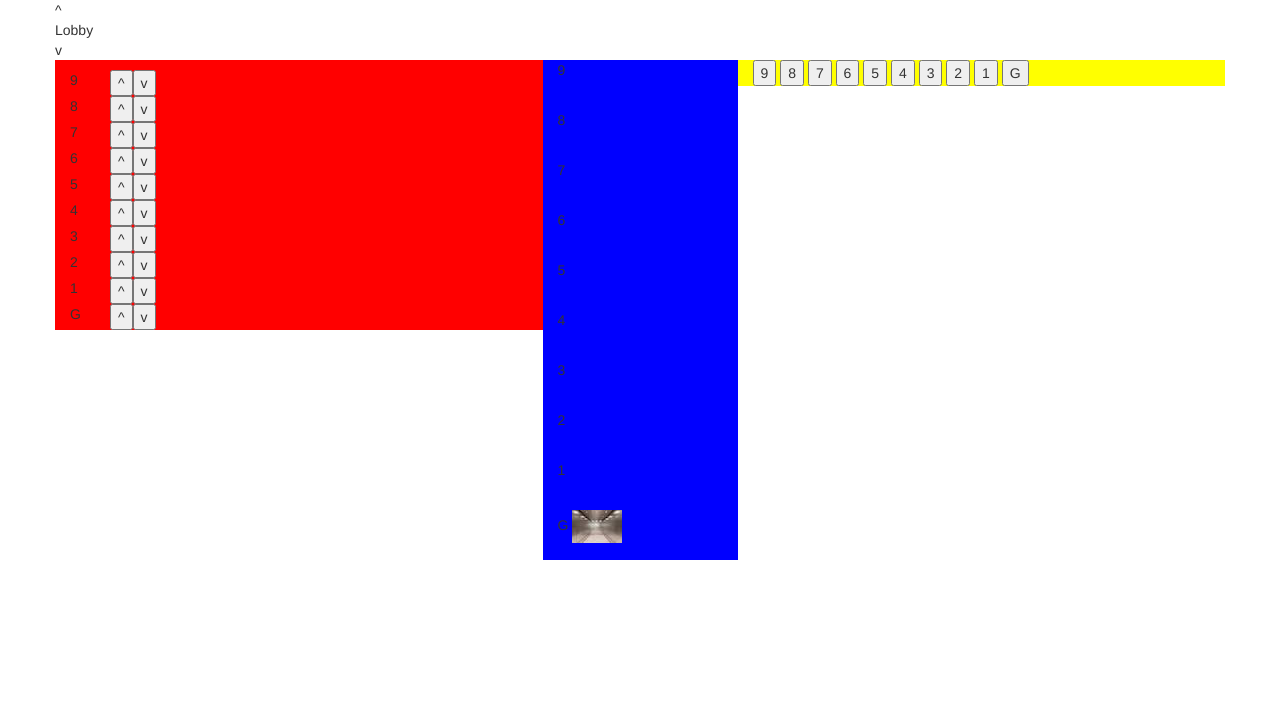
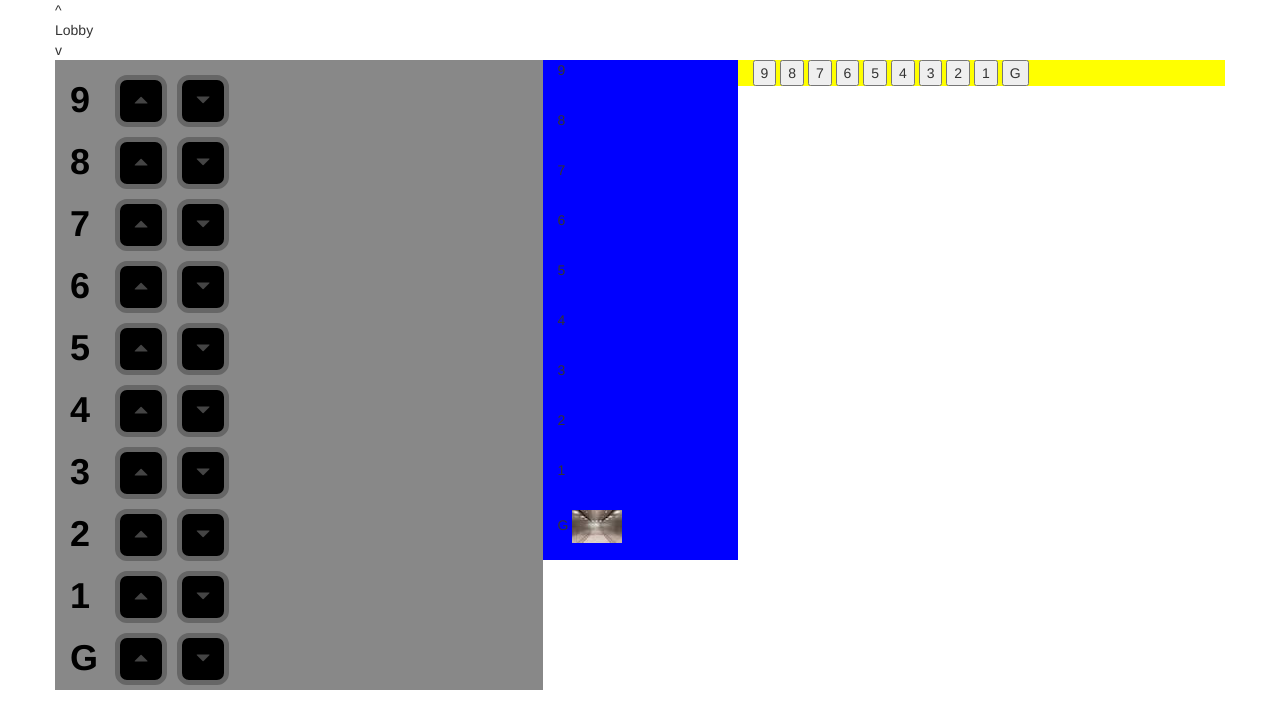
Before and after one commit to nnedevn/elevator, a website: page app/index.html in a window 1280 px wide. Drawn offline with nearby package versions, Linux system fonts and the light colour scheme.

Commit message:
Adds glyphicons and new CSS for Elevator Panel.

```diff
--- a/app/index.html
+++ b/app/index.html
@@ -3,17 +3,16 @@
 
   <head>
     <meta charset="UTF-8">
-    <title></title>
+    <title>Nick Nedev | Elevator Challenge</title>
     <script src="https://ajax.googleapis.com/ajax/libs/jquery/2.1.1/jquery.min.js"></script>
     <link rel="stylesheet"
-      href="https://maxcdn.bootstrapcdn.com/bootstrap/3.2.0/css/bootstrap.min.css">
+      href="https://maxcdn.bootstrapcdn.com/bootstrap/3.3.6/css/bootstrap.min.css">
     <script src="https://cdnjs.cloudflare.com/ajax/libs/modernizr/2.8.2/modernizr.min.js"></script>
     <link rel="stylesheet"
       href="styles/styles.css" />
   </head>
 
   <body>
-
 
     <div class="container">
 
@@ -29,80 +28,120 @@
           <div class="floor-panel-control">
             <span class="floor-panel-label">9</span>
             <ul>
-              <li><button value="9">^</button></li>
-              <li><button value="9">v</button></li>
+              <li>
+                <button value="9"><span class="glyphicon glyphicon-triangle-top" aria-hidden="true"></span></button>
+              </li>
+              <li>
+                <button value="9"><span class="glyphicon glyphicon-triangle-bottom" aria-hidden="true"></span></button>
+              </li>
             </ul>
           </div>
 
           <div class="floor-panel-control">
             <span class="floor-panel-label">8</span>
             <ul>
-              <li><button value="8">^</button></li>
-              <li><button value="8">v</button></li>
+              <li>
+                <button value="8"><span class="glyphicon glyphicon-triangle-top" aria-hidden="true"></span></button>
+              </li>
+              <li>
+                <button value="8"><span class="glyphicon glyphicon-triangle-bottom" aria-hidden="true"></span></button>
+              </li>
             </ul>
           </div>
 
           <div class="floor-panel-control">
             <span class="floor-panel-label">7</span>
             <ul>
-              <li><button value="7">^</button></li>
-              <li><button value="7">v</button></li>
+              <li>
+                <button value="7"><span class="glyphicon glyphicon-triangle-top" aria-hidden="true"></span></button>
+              </li>
+              <li>
+                <button value="7"><span class="glyphicon glyphicon-triangle-bottom" aria-hidden="true"></span></button>
+              </li>
             </ul>
           </div>
 
           <div class="floor-panel-control">
             <span class="floor-panel-label">6</span>
             <ul>
-              <li><button value="6">^</button></li>
-              <li><button value="6">v</button></li>
+              <li>
+                <button value="6"><span class="glyphicon glyphicon-triangle-top" aria-hidden="true"></span></button>
+              </li>
+              <li>
+                <button value="6"><span class="glyphicon glyphicon-triangle-bottom" aria-hidden="true"></span></button>
+              </li>
             </ul>
           </div>
 
           <div class="floor-panel-control">
             <span class="floor-panel-label">5</span>
             <ul>
-              <li><button value="5">^</button></li>
-              <li><button value="5">v</button></li>
+              <li>
+                <button value="5"><span class="glyphicon glyphicon-triangle-top" aria-hidden="true"></span></button>
+              </li>
+              <li>
+                <button value="5"><span class="glyphicon glyphicon-triangle-bottom" aria-hidden="true"></span></button>
+              </li>
             </ul>
           </div>
 
           <div class="floor-panel-control">
             <span class="floor-panel-label">4</span>
             <ul>
-              <li><button value="4">^</button></li>
-              <li><button value="4">v</button></li>
+              <li>
+                <button value="4"><span class="glyphicon glyphicon-triangle-top" aria-hidden="true"></span></button>
+              </li>
+              <li>
+                <button value="4"><span class="glyphicon glyphicon-triangle-bottom" aria-hidden="true"></span></button>
+              </li>
             </ul>
           </div>
 
           <div class="floor-panel-control">
             <span class="floor-panel-label">3</span>
             <ul>
-              <li><button value="3">^</button></li>
-              <li><button value="3">v</button></li>
+              <li>
+                <button value="3"><span class="glyphicon glyphicon-triangle-top" aria-hidden="true"></span></button>
+              </li>
+              <li>
+                <button value="3"><span class="glyphicon glyphicon-triangle-bottom" aria-hidden="true"></span></button>
+              </li>
             </ul>
           </div>
 
           <div class="floor-panel-control">
             <span class="floor-panel-label">2</span>
             <ul>
-              <li><button value="2">^</button></li>
-              <li><button value="2">v</button></li>
+              <li>
+                <button value="2"><span class="glyphicon glyphicon-triangle-top" aria-hidden="true"></span></button>
+              </li>
+              <li>
+                <button value="2"><span class="glyphicon glyphicon-triangle-bottom" aria-hidden="true"></span></button>
+              </li>
             </ul>
           </div>
 
           <div class="floor-panel-control">
             <span class="floor-panel-label">1</span>
             <ul>
-              <li><button value="1">^</button></li>
-              <li><button value="1">v</button></li>
+              <li>
+                <button value="1"><span class="glyphicon glyphicon-triangle-top" aria-hidden="true"></span></button>
+              </li>
+              <li>
+                <button value="1"><span class="glyphicon glyphicon-triangle-bottom" aria-hidden="true"></span></button>
+              </li>
             </ul>
           </div>
 
           <div class="floor-panel-control">
             <span class="floor-panel-label">G</span>
             <ul>
-              <li><button value="0">^</button></li>
-              <li><button value="0">v</button></li>
+              <li>
+                <button value="0"><span class="glyphicon glyphicon-triangle-top" aria-hidden="true"></span></button>
+              </li>
+              <li>
+                <button value="0"><span class="glyphicon glyphicon-triangle-bottom" aria-hidden="true"></span></button>
+              </li>
             </ul>
           </div>
 
--- a/app/styles/styles.css
+++ b/app/styles/styles.css
@@ -1,4 +1,5 @@
 body {
+
 }
 
 .floor {
@@ -8,24 +9,41 @@ body {
     color:yellow;
 }
 .floor-panel {
-    background-color: red;
+    background-color: #888;
 }
 .floor-panel-control {
     display: block;
     clear: both;
+    height: 100%;
 }
-.floor-panel-label {
+
+span.floor-panel-label {
     float: left;
+    font-size: 36px;
+    line-height: 60px;
+    font-weight: bold;
+    color: #000;
+
 }
-.floor-panel ul li {
+.floor-panel-control ul li {
     list-style: none;
     float: left;
 }
 
+.floor-panel-control ul li button {
+    height: 52px;
+    width: 52px;
+    background: #000;
+    border: none;
+    color: #444;
+    border-radius: 12px;
+    margin: 5px;
+    border: 5px solid #666;
+}
 
 .elevator-cart { background-color: blue;}
 
-.elevator-panel {background-color: yellow;}
+.elevator-panel { background-color: yellow;}
 
 
 /*#elevator-direction {
```
